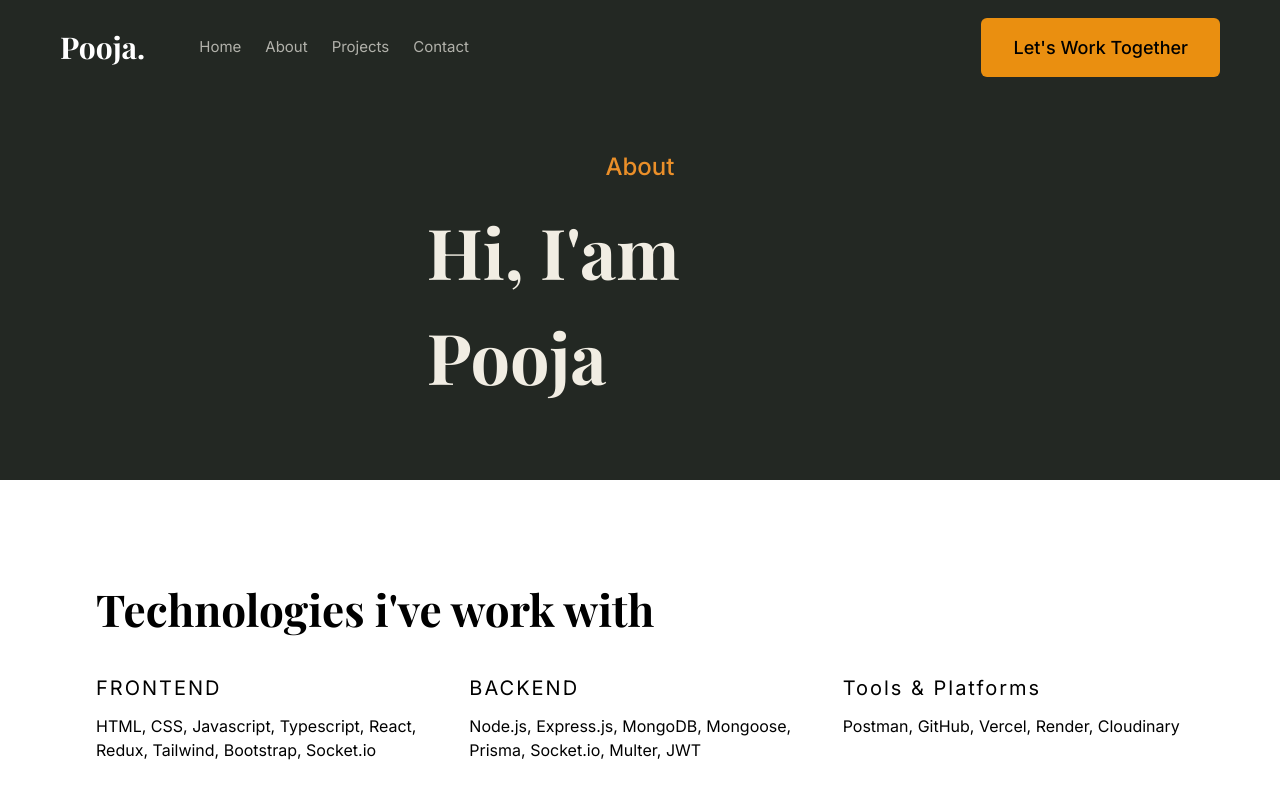
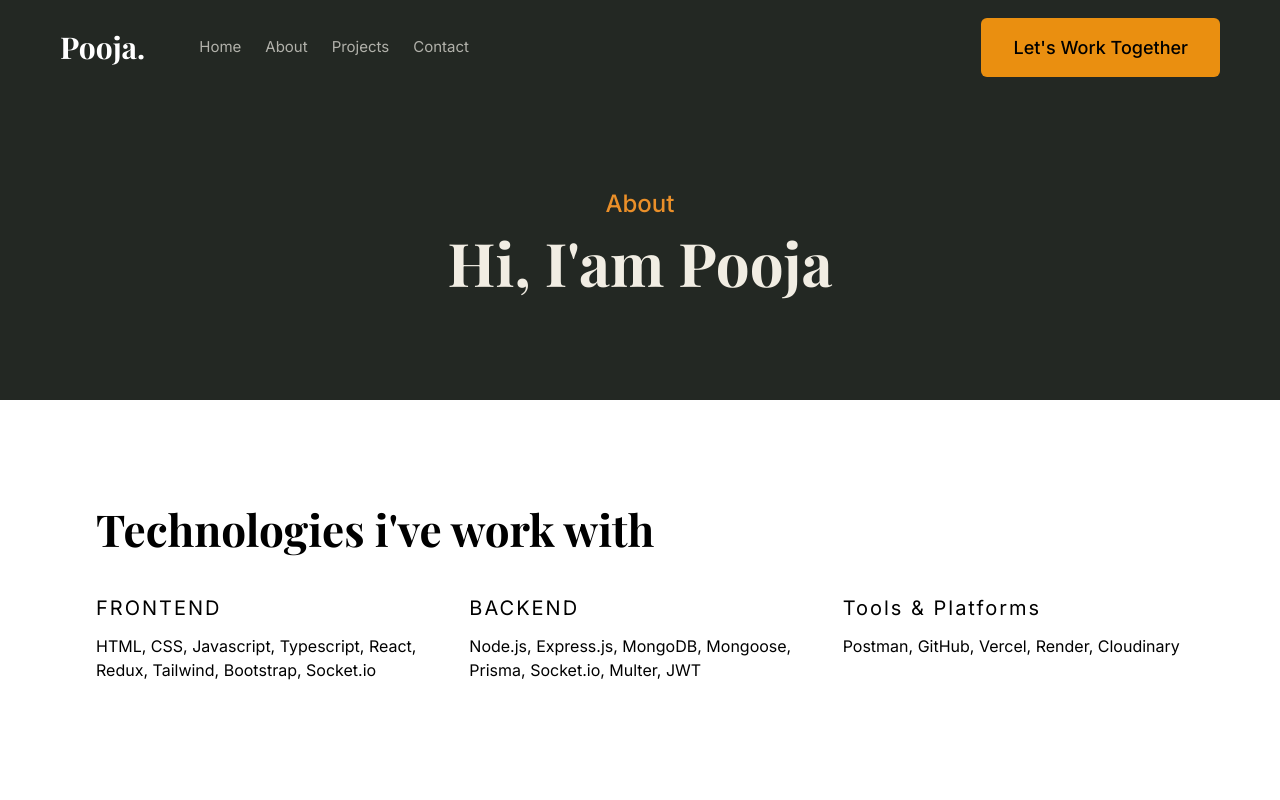
Before and after one commit to Pooja184/Portfolio, a React (Vite) app in the folder Frontend/: page /about in a window 1280 px wide. Shown: the top 800 px of the page. Built offline with nearby package versions, Linux system fonts and the light colour scheme.

Commit message:
refactor HeroPage component for improved layout and styling

```diff
--- a/Frontend/src/components/HeroPage.jsx
+++ b/Frontend/src/components/HeroPage.jsx
@@ -2,9 +2,9 @@ import React from 'react'
 
 const HeroPage = ({text1,text2}) => {
   return (
-     <div className='h-[35vh] md:h-[50vh] bg-[#232823] flex flex-col justify-center items-center'>
-      <p className="text-[#ea8f29] mb-4 font-medium text-2xl">{text1}</p>
-        <h2 className="md:w-1/3 text-[40px] sm:text-[55px] font-bold md:text-[60px] lg:text-[70px] font-playfair  text-[#F1EDE3]">
+     <div className='min-h-[220px] sm:min-h-[260px] md:min-h-[320px] bg-[#232823] flex flex-col justify-center items-center px-[25px] py-10 text-center'>
+      <p className="text-[#ea8f29] mb-3 font-medium text-lg sm:text-xl md:text-2xl">{text1}</p>
+        <h2 className="w-full max-w-[720px] text-4xl sm:text-5xl md:text-6xl font-bold leading-[1.12] font-playfair text-[#F1EDE3]">
           {text2}
         </h2>
     </div>
```
